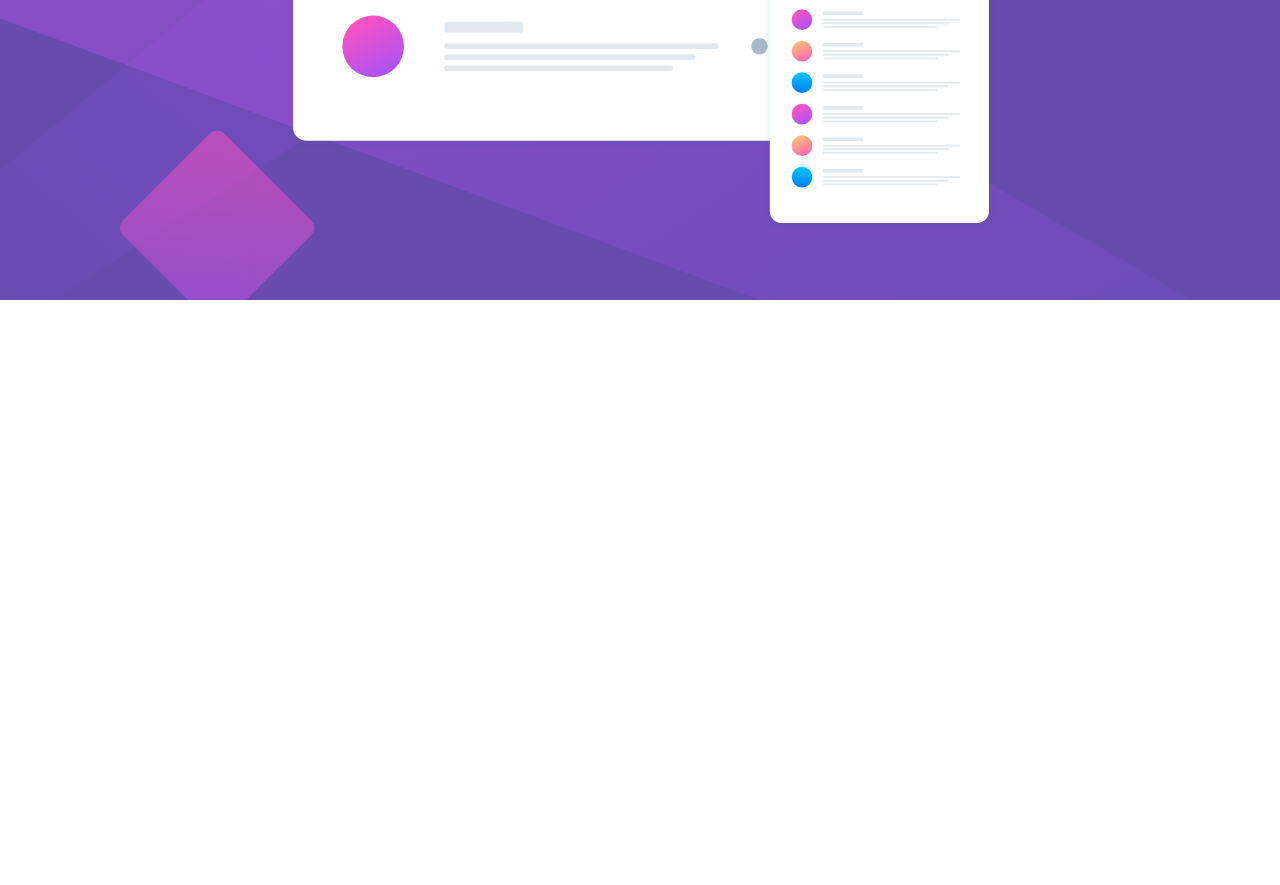
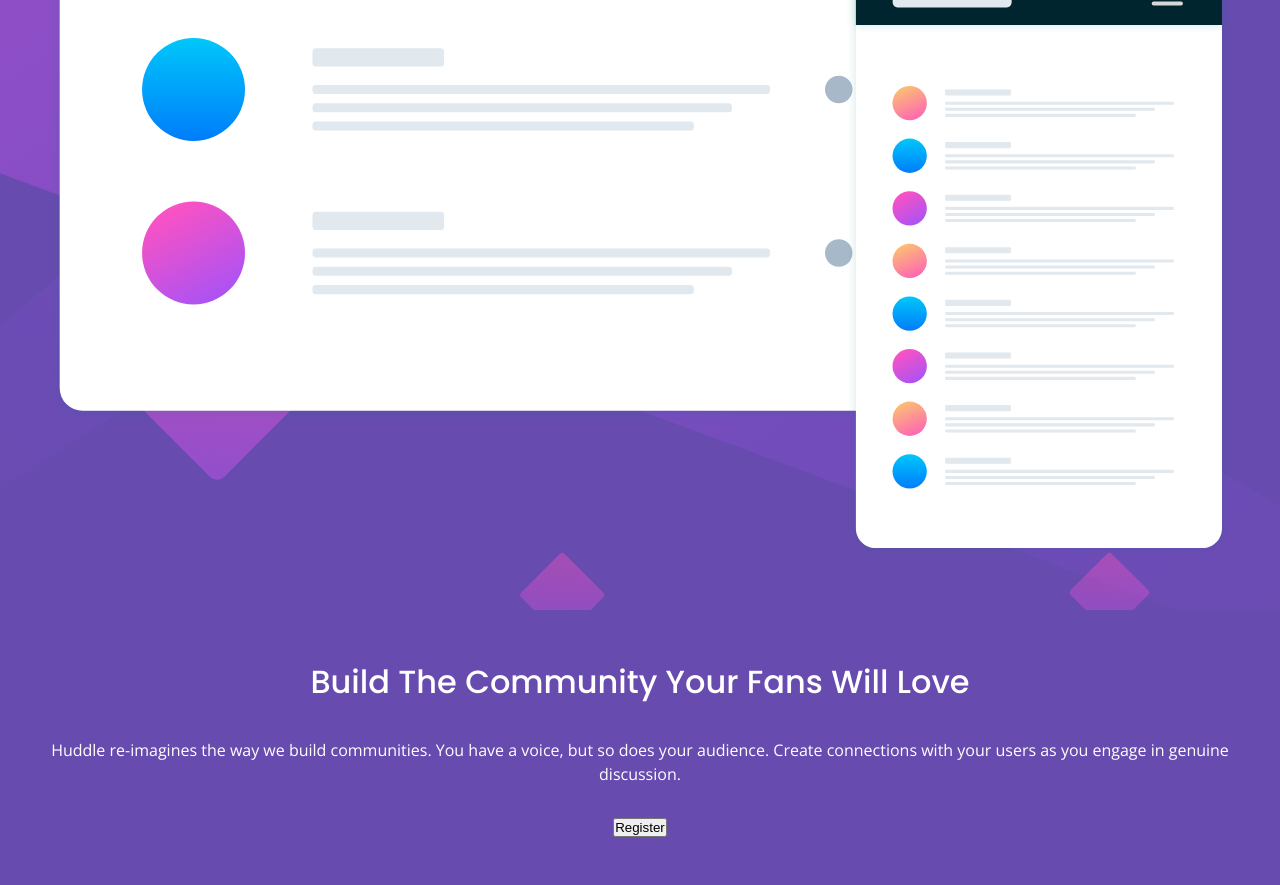
Before and after one commit to feliperossibr/huddle-landing-page, a plain HTML site: page index.html in a window 1280 px wide. Shown: the part 500-1385 px from the top of the page. Before the commit the page ends 800 px from the top, so only its background shows below. Drawn offline with nearby package versions, Linux system fonts and the light colour scheme.

Commit message:
text area

```diff
--- a/index.html
+++ b/index.html
@@ -21,6 +21,18 @@
         <img src="images/illustration-mockups.svg" alt="">
       </div>
     </header>
+
+    <div class="text-area">
+      <h1>Build The Community Your Fans Will Love</h1>
+      <p>
+        Huddle re-imagines the way we build communities. You have a voice, but so does your audience.
+        Create connections with your users as you engage in genuine discussion.
+      </p>
+
+      <button type="submit">
+        Register
+      </button>
+    </div>
   </main>
 </body>
 </html>
--- a/styles/global.css
+++ b/styles/global.css
@@ -13,29 +13,55 @@
 }
 
 body, html {
-
+    background-color: var(--violet);
 }
 
 .card-wrapper {
-  display: grid;
+  display: flex;
+  flex-direction: column;
   align-items: center;
   justify-content: center;
 }
 
 .header {
-  display: grid;
+  width: 100%;
+  display: flex;
+  flex-direction: column;
+  justify-content: center;
+
+  background: url(../images/bg-mobile.svg) no-repeat center/cover scroll var(--violet);
+
+  & > .logo {
+    padding: 3rem;
+  }
+
+  & > .image > img{
+    width: 100%;
+    padding: 3rem 3rem;
+  }
+}
+
+.text-area {
+  display: flex;
+  flex-direction: column;
   align-items: center;
+  text-align: center;
 
-  justify-content: center;
-  height: 100vh;
-  width: 100vw;
 
   padding: 3rem;
-  gap: 3rem;
+  color: #FFFFFf;
 
-  background: url(../images/bg-mobile.svg) no-repeat center/cover fixed var(--violet);
+  & > h1 {
+    font-family: var(--ff-head);
+    font-weight: 500;
 
-  & > .image {
-    max-width: 100vw;
+    margin-bottom: 2rem;
   }
+
+  & > p {
+    font: 300 1rem/1.5 var(--ff-body);
+
+    margin-bottom: 2rem;
+  }
+
 }
```
